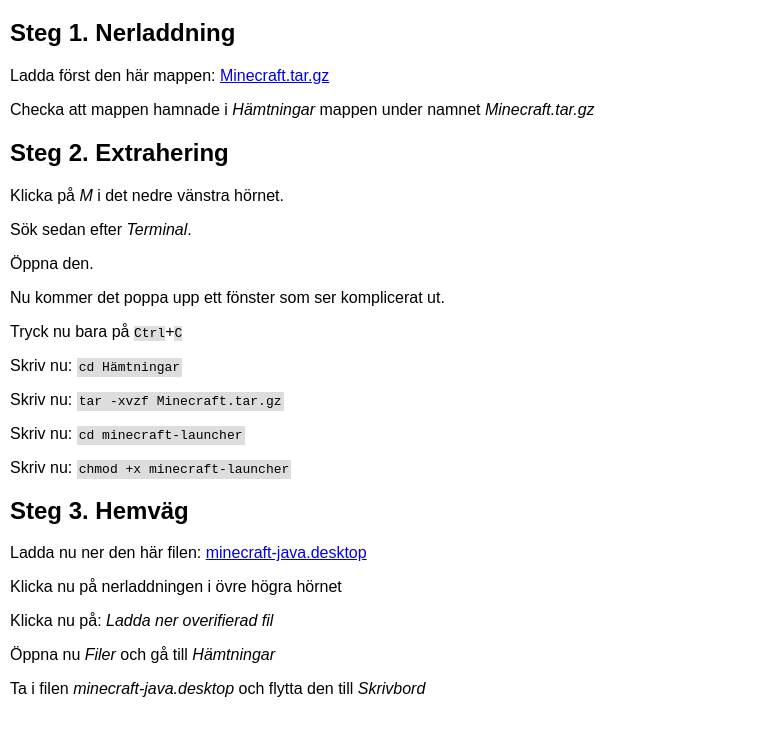
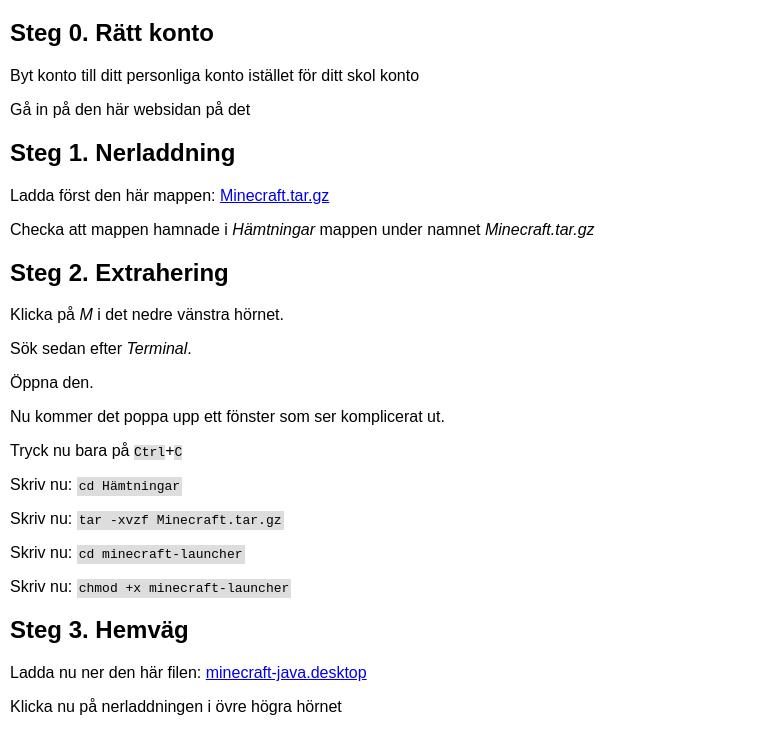
Before and after one commit to pinguxx28/pinguxx28.github.io, a plain HTML site: page index.html in a window 1280 px wide. Shown: the part 71-800 px from the top of the page, without its empty margins (0-774 px from the left). Drawn offline with Linux system fonts and the light colour scheme.

Commit message:
add step 0

```diff
--- a/index.html
+++ b/index.html
@@ -6,6 +6,10 @@
 	</head>
 	<body>
 		<h1>Hur man laddar Minecraft Java på GGS datorer</h1>
+
+		<h2>Steg 0. Rätt konto</h2>
+		<p>Byt konto till ditt personliga konto istället för ditt skol konto</p>
+		<p>Gå in på den här websidan på det</p>
 
 		<h2>Steg 1. Nerladdning</h2>
 		<p>Ladda först den här mappen: <a href="https://launcher.mojang.com/download/Minecraft.tar.gz">Minecraft.tar.gz</a></p>
```
